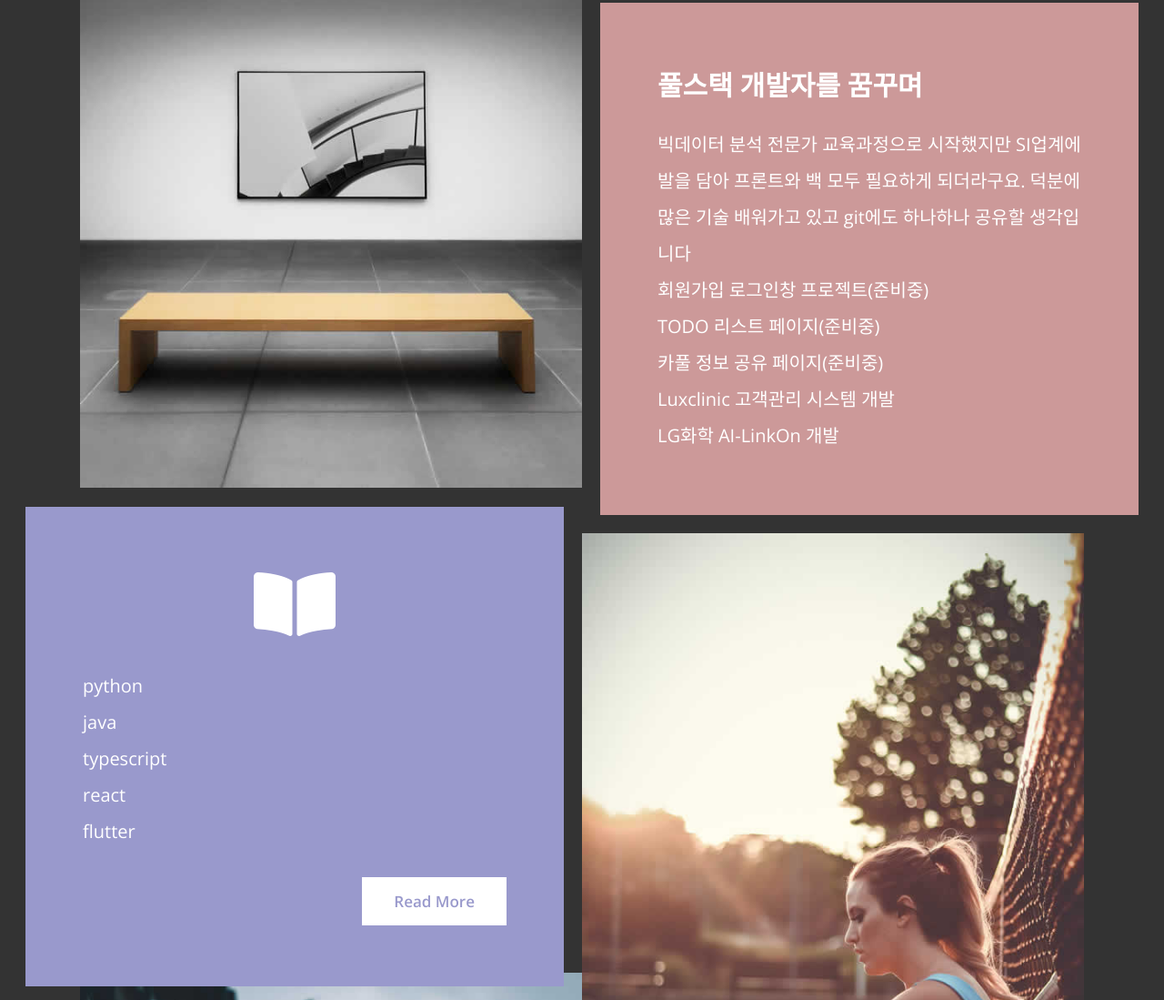
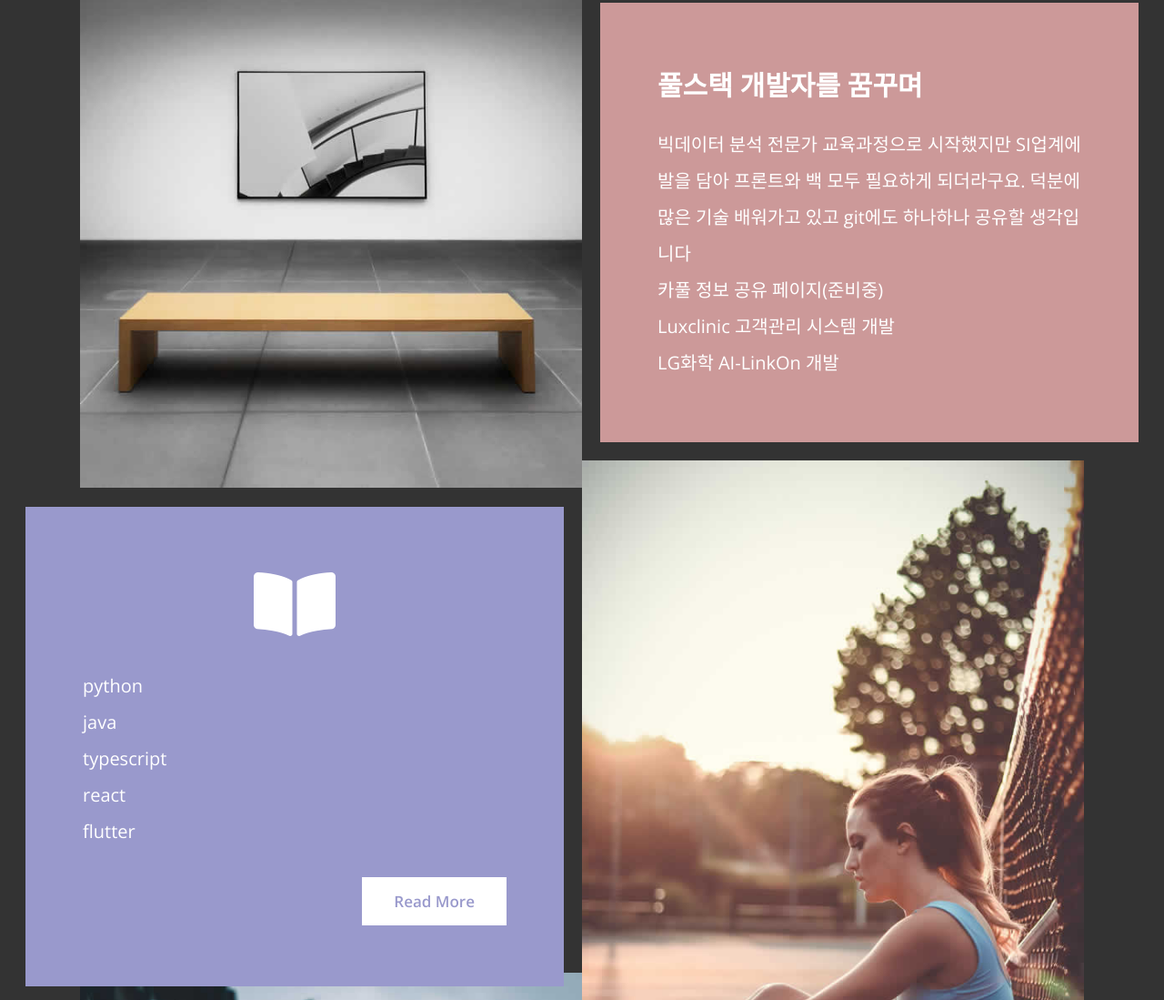
Before and after one commit to bigstones/portfolio1, a plain HTML site: page portfolio1/index.html in a window 1280 px wide. Shown: the part 934-2033 px from the top of the page at 91% size. Drawn offline with nearby package versions, Linux system fonts and the light colour scheme.

Commit message:
Update index.html

```diff
--- a/portfolio1/index.html
+++ b/portfolio1/index.html
@@ -61,8 +61,8 @@
                     </h2>
                 </header>
                 <p>빅데이터 분석 전문가 교육과정으로 시작했지만 SI업계에 발을 담아 프론트와 백 모두 필요하게 되더라구요. 덕분에 많은 기술 배워가고 있고 git에도 하나하나 공유할 생각입니다</p>
-                <p href="https://">회원가입 로그인창 프로젝트(준비중)</p>
-                <p href="https://">TODO 리스트 페이지(준비중)</p>
+                <!-- <p href="https://">회원가입 로그인창 프로젝트(준비중)</p> -->
+                <!-- <p href="https://">TODO 리스트 페이지(준비중)</p> -->
                 <p href="https://">카풀 정보 공유 페이지(준비중)</p>
                 <p>Luxclinic 고객관리 시스템 개발</p>
                 <p>LG화학 AI-LinkOn 개발</p>
```
